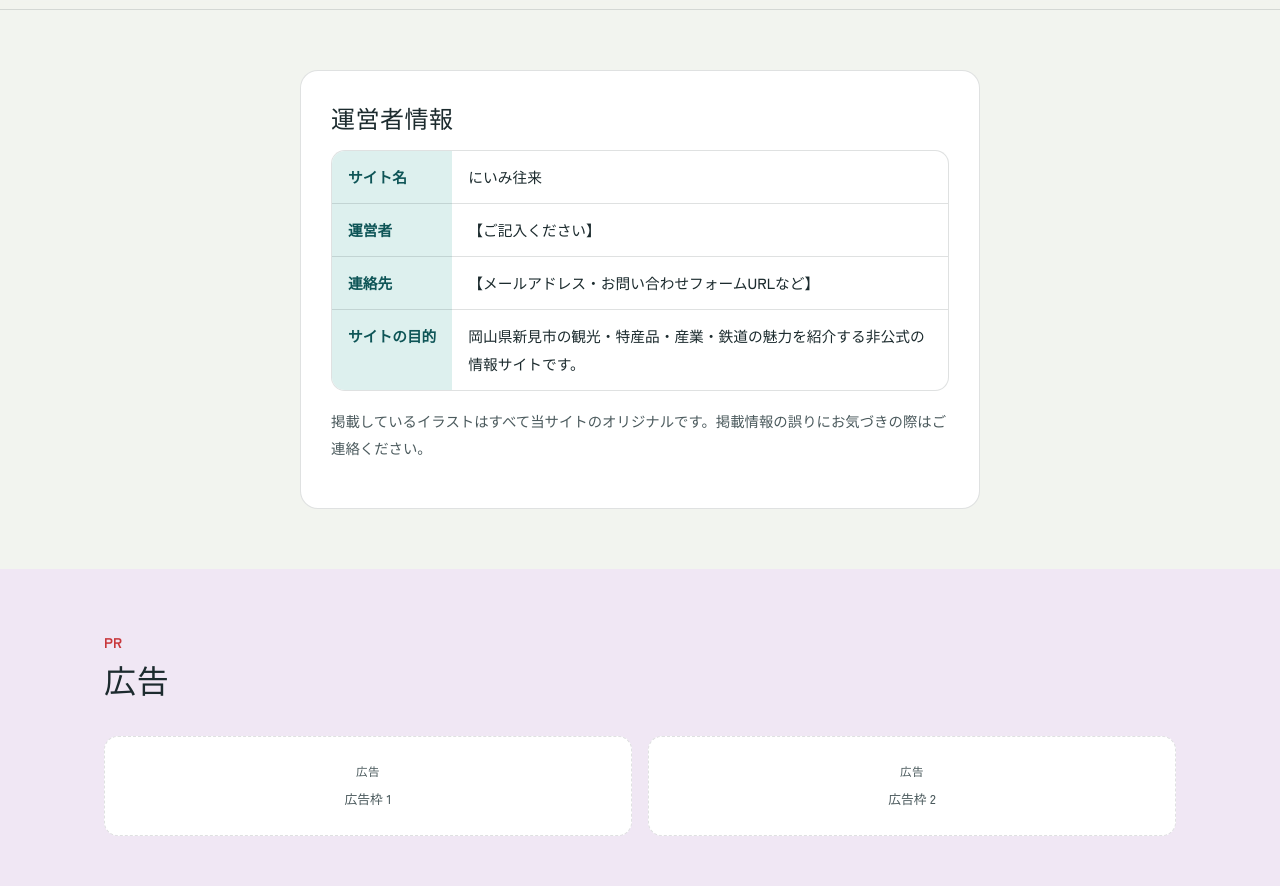
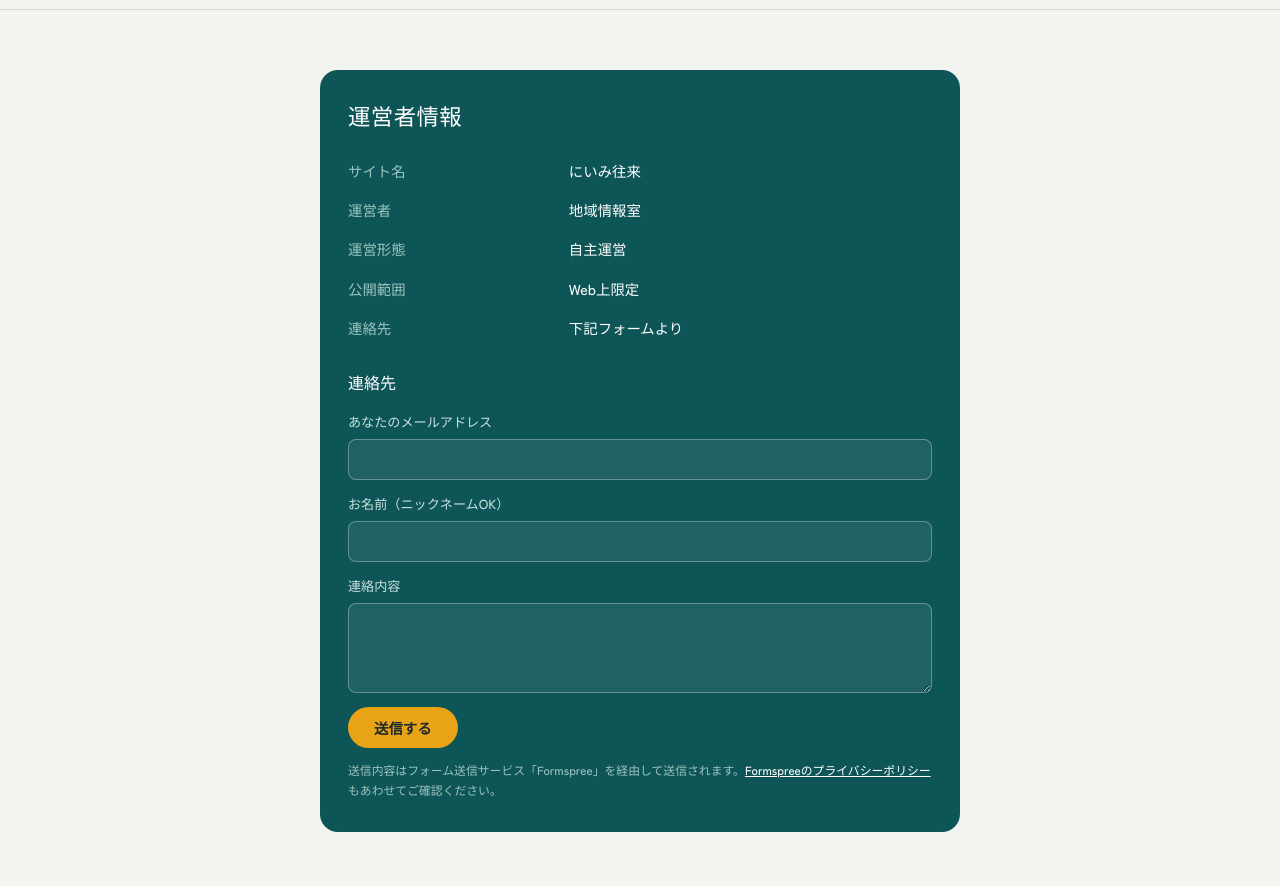
Before and after one commit to leben-k/niimi, a plain HTML site: page unei.html in a window 1280 px wide. Shown: the part 66-952 px from the top of the page. Drawn offline with Linux system fonts and the light colour scheme; a web font is replaced by a local one.

Commit message:
Add files via upload

```diff
--- a/style.css
+++ b/style.css
@@ -227,8 +227,22 @@ table.info tr:last-child th, table.info tr:last-child td{border-bottom:none;}
 .disclaimer{border-top:1px solid rgba(255,255,255,.2); padding-top:18px; font-size:.78rem; color:#B5D5D1; line-height:1.9;}
 .copyright{margin-top:16px; font-size:.78rem; color:#9CC4BF; text-align:center;}
 
-/* ---------- operator page ---------- */
-.op-card{max-width:680px; margin:0 auto; background:#fff; border-radius:18px; padding:32px 30px; border:1px solid var(--line);}
+/* ---------- operator page（まにわ往来と同形式） ---------- */
+.op-card{max-width:640px; margin:0 auto; background:var(--river-deep); color:#E3F1EF; border-radius:18px; padding:32px 28px;}
+.op-card h1{color:#fff; font-size:1.4rem; margin-bottom:16px;}
+.op-card a{color:#fff;}
+.footer-op-table{width:100%; border-collapse:collapse; font-size:.9rem;}
+.footer-op-table th{text-align:left; color:#9CC4BF; font-weight:500; padding:6px 12px 6px 0; vertical-align:top; white-space:nowrap;}
+.footer-op-table td{padding:6px 0; color:#fff;}
+.footer-contact{margin-top:22px;}
+.footer-contact h5{color:#fff; font-size:1rem; margin:0 0 10px; font-family:'Zen Antique Soft',serif; font-weight:400;}
+.footer-contact label{display:block; font-size:.82rem; color:#C8E2DF; margin-bottom:12px;}
+.footer-contact input, .footer-contact textarea{display:block; width:100%; margin-top:4px; padding:9px 11px; border-radius:8px; border:1px solid rgba(255,255,255,.3); background:rgba(255,255,255,.08); color:#fff; font-family:inherit; font-size:.9rem;}
+.footer-contact textarea{min-height:90px; resize:vertical;}
+.footer-contact input:focus, .footer-contact textarea:focus{outline:2px solid var(--gold); outline-offset:1px;}
+.footer-contact button{margin-top:2px; padding:10px 26px; border-radius:999px; border:none; background:var(--gold); color:var(--ink); font-weight:700; font-size:.9rem; cursor:pointer; font-family:inherit;}
+.footer-contact button:hover{background:#F2B93A;}
+.fs-privacy-link{display:block; margin-top:12px; font-size:.74rem; line-height:1.7; color:#9CC4BF;}
 
 @media (max-width:820px){
   .hero-copy{margin:-50px 12px 0; padding:24px 22px;}
--- a/unei.html
+++ b/unei.html
@@ -3,7 +3,7 @@
 <head>
 <meta charset="UTF-8">
 <meta name="viewport" content="width=device-width, initial-scale=1.0">
-<meta name="robots" content="index, follow">
+<meta name="robots" content="noindex, follow">
 <!-- 公開URLが決まったら href を書き換えてください -->
 <link rel="canonical" href="https://leben-k.github.io/niimi/unei.html">
 <title>運営者情報｜にいみ往来</title>
@@ -25,33 +25,36 @@
   <div class="wrap">
     <div class="op-card">
       <h1>運営者情報</h1>
-      <!-- ▼ 運営者情報をご記入ください -->
-      <div class="table-scroll">
-        <table class="info">
+        <table class="footer-op-table">
           <tr><th>サイト名</th><td>にいみ往来</td></tr>
-          <tr><th>運営者</th><td>【ご記入ください】</td></tr>
-          <tr><th>連絡先</th><td>【メールアドレス・お問い合わせフォームURLなど】</td></tr>
-          <tr><th>サイトの目的</th><td>岡山県新見市の観光・特産品・産業・鉄道の魅力を紹介する非公式の情報サイトです。</td></tr>
+          <tr><th>運営者</th><td>地域情報室</td></tr>
+          <tr><th>運営形態</th><td>自主運営</td></tr>
+          <tr><th>公開範囲</th><td>Web上限定</td></tr>
+          <tr><th>連絡先</th><td>下記フォームより</td></tr>
         </table>
-      </div>
-      <p style="margin-top:16px;font-size:.9rem;color:var(--ink-sub);">掲載しているイラストはすべて当サイトのオリジナルです。掲載情報の誤りにお気づきの際はご連絡ください。</p>
+        <div class="footer-contact">
+          <h5>連絡先</h5>
+          <!-- まにわ往来と同じFormspreeの送信先です。新見用に別フォームを作った場合は action のURLを差し替えてください -->
+          <form action="https://formspree.io/f/mbgjvbnv" method="POST">
+            <input type="hidden" name="_subject" value="【にいみ往来】お問い合わせ">
+            <label>あなたのメールアドレス
+              <input type="email" name="email" required>
+            </label>
+            <label>お名前（ニックネームOK）
+              <input type="text" name="name">
+            </label>
+            <label>連絡内容
+              <textarea name="message" required></textarea>
+            </label>
+            <button type="submit">送信する</button>
+          </form>
+          <span class="fs-privacy-link">送信内容はフォーム送信サービス「Formspree」を経由して送信されます。<a href="https://formspree.io/legal/privacy-policy/" target="_blank" rel="noopener noreferrer">Formspreeのプライバシーポリシー</a>もあわせてご確認ください。</span>
+        </div>
     </div>
   </div>
 </section>
 
 </main>
-<!-- ===================== アフィリエイト広告（下部・2枠横並び） ===================== -->
-<section class="section tint-pione">
-  <div class="wrap">
-    <div class="section-head"><span class="tag">PR</span><h2>広告</h2></div>
-    <div class="ad-row">
-      <!-- アフィリエイト広告1 ここに挿入してください -->
-      <div class="ad-slot"><span class="ad-label">広告</span><span class="ad-note">広告枠 1</span></div>
-      <!-- アフィリエイト広告2 ここに挿入してください -->
-      <div class="ad-slot"><span class="ad-label">広告</span><span class="ad-note">広告枠 2</span></div>
-    </div>
-  </div>
-</section>
 
 <footer class="site-footer">
   <div class="wrap">
@@ -66,8 +69,8 @@
       </div>
       <div>
         <h4>運営者情報</h4>
-        <p>サイトの運営者情報・連絡先は専用ページに掲載しています。</p>
-        <ul><li><a href="unei.html">運営者情報・連絡先</a></li></ul>
+        <p>サイトの運営者情報・連絡先フォームは専用ページに掲載しています。</p>
+        <ul><li><a href="unei.html">運営者情報・連絡先 &rarr;</a></li></ul>
         <h4 style="margin-top:14px;">公式情報</h4>
         <ul>
           <li><a href="https://www.city.niimi.okayama.jp/kanko/" target="_blank" rel="noopener">にいみ公式観光サイト「え〜とこ新見」</a></li>
@@ -78,8 +81,22 @@
     <div class="disclaimer">
       当サイトはアフィリエイト（広告）を掲載しており、掲載する広告・リンクを経由した商品購入等によって収益を得る場合があります。広告掲載商品の内容、品質、価格、在庫状況、取引条件等については各広告主・販売元の情報をご確認ください。広告のご利用によって生じたいかなる損害・不利益についても、当サイト運営者は一切の責任を負いかねますので、あらかじめご了承ください。また、当サイトに掲載する観光・特産品・施設情報は作成時点（2026年9月）のものであり、内容の正確性・最新性を保証するものではありません。営業時間・料金・開催日などは変更される場合がありますので、実際のご利用の際は各施設・自治体の公式情報を必ずご確認ください。
     </div>
-    <p class="copyright">© にいみ往来（非公式ファンサイト）</p>
+    <div class="disclaimer" style="margin-top:14px;">
+      <strong style="color:#fff;">プライバシーポリシー</strong><br>
+      当サイトが独自に取得・保存する個人情報はありません。「<a href="unei.html">運営者情報・連絡先</a>」ページのフォームからお送りいただいた内容（メールアドレス・お名前・連絡内容）は、フォーム送信サービス「Formspree」を経由して運営者宛のメールに転送されます。送信の際、IPアドレスやブラウザの種類等の情報がFormspree社によって取得される場合があります。詳細は<a href="https://formspree.io/legal/privacy-policy/" target="_blank" rel="noopener noreferrer">Formspreeのプライバシーポリシー</a>をご確認ください。恐れ入りますが、パスワードやマイナンバーなど機微な情報の送信はお控えください。また、当サイトはWebフォント表示のためGoogle Fonts等の外部サービスに接続しており、その際にアクセス情報が当該サービスに送信される場合があります。加えて、当サイトに掲載するアフィリエイト（広告）のリンクを経由した場合、各広告サービス・提供元によってクッキー等を用いたアクセス情報の取得が行われることがあります。詳細は各サービスが公開するプライバシーポリシーをご確認ください。本ポリシーの内容は、必要に応じて予告なく変更することがあります。
+    </div>
+    <div class="copyright"><span id="copyright-text">© 2026 にいみ往来</span></div>
   </div>
 </footer>
+
+<script>
+(function(){
+  var startYear = 2026;
+  var currentYear = new Date().getFullYear();
+  var yearText = currentYear > startYear ? (startYear + '-' + currentYear) : String(startYear);
+  var el = document.getElementById('copyright-text');
+  if (el) { el.textContent = '© ' + yearText + ' にいみ往来'; }
+})();
+</script>
 </body>
 </html>
```
